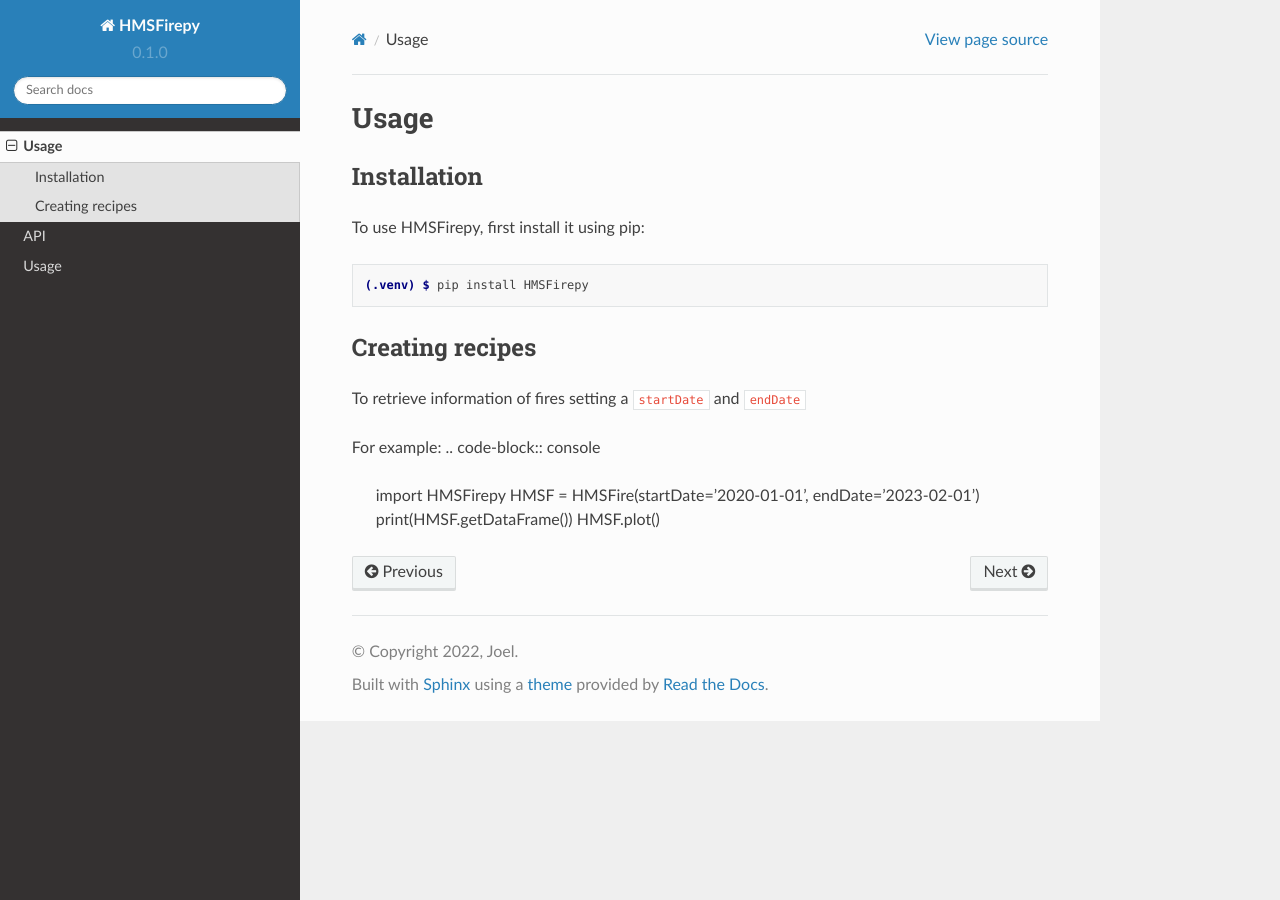
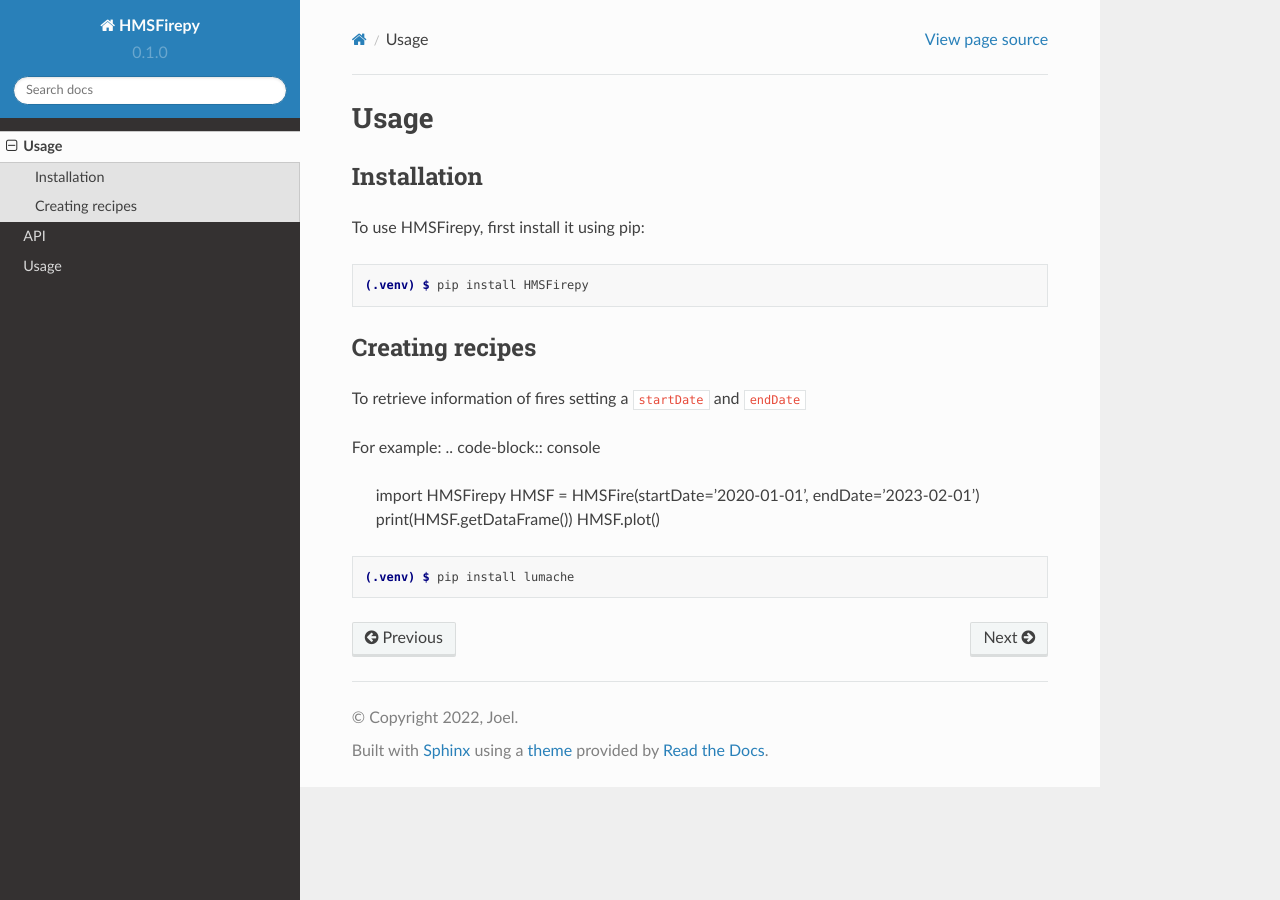
Before and after one commit to joelchaconcastillo/OSPO_HMS_Fire, a Sphinx documentation site: the page built from docs/source/usage.rst, in a window 1280 px wide. Built offline with Sphinx 7.4.7 and the Read the Docs theme 2.0.0, drawn with Linux system fonts in a browser that asks for light colours.

Commit message:
Update usage.rst

```diff
--- a/docs/source/usage.rst
+++ b/docs/source/usage.rst
@@ -23,3 +23,7 @@
    HMSF = HMSFire(startDate='2020-01-01', endDate='2023-02-01')
    print(HMSF.getDataFrame())
    HMSF.plot()
+
+.. code-block:: console
+
+   (.venv) $ pip install lumache
```
